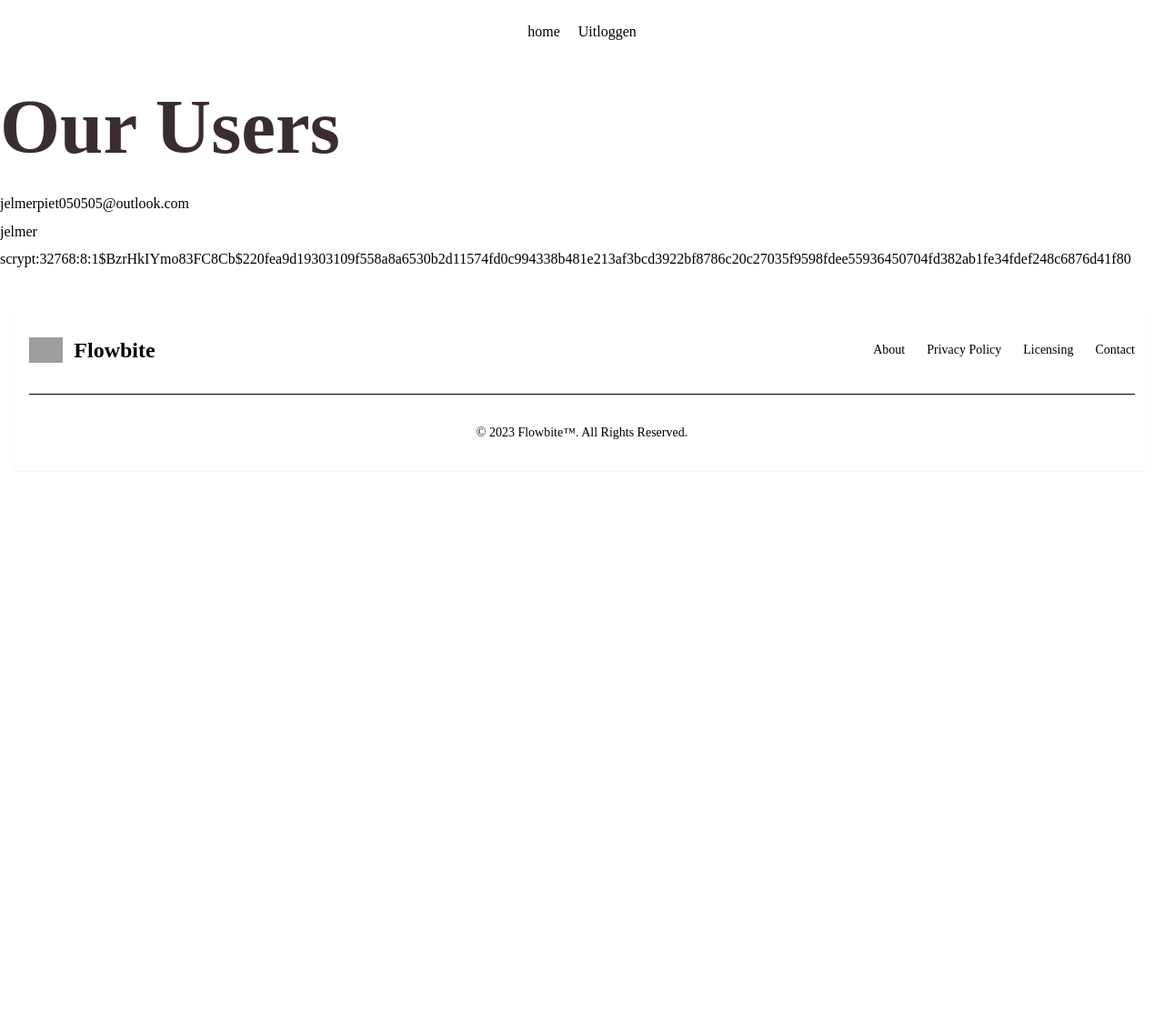
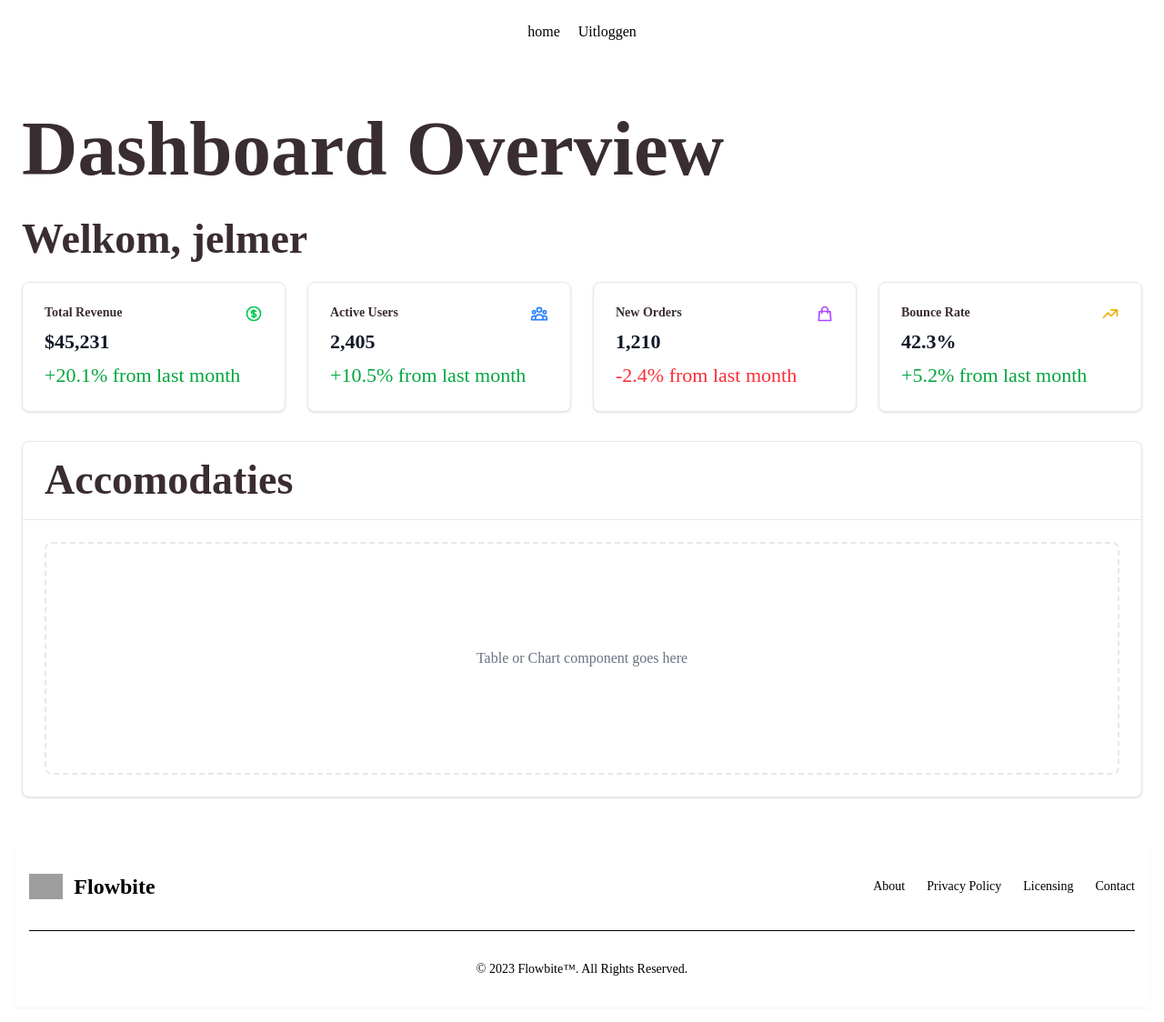
Before and after one commit to jelmer05/webtechnologie-project, a Flask app: page /dashboard in a window 1280 px wide. Shown: the whole page at 91% size. Before the commit the page ends 483 px from the top, so only its background shows below. Run offline with Flask 3, Linux system fonts and the light colour scheme; a user stored in the database is signed in; data comes from the database, SQL or seed files in the repository; grey boxes are pictures that could not be loaded.

Commit message:
wip dashboard layout

```diff
--- a/app.py
+++ b/app.py
@@ -15,7 +15,7 @@ def indexRoute():
 @login_required
 def dashboard():
     users = User.query.all()
-    return render_template("toon_users.html", users=users)
+    return render_template("dashboard.html", user=users)
 
 @app.route("/logout")
 @login_required
--- a/webtech/static/dist/output.css
+++ b/webtech/static/dist/output.css
@@ -7,18 +7,42 @@
       "Segoe UI Emoji", "Segoe UI Symbol", "Noto Color Emoji";
     --font-mono: ui-monospace, SFMono-Regular, Menlo, Monaco, Consolas, "Liberation Mono",
       "Courier New", monospace;
+    --color-red-500: oklch(63.7% 0.237 25.331);
     --color-orange-400: oklch(75% 0.183 55.934);
+    --color-yellow-500: oklch(79.5% 0.184 86.047);
+    --color-green-500: oklch(72.3% 0.219 149.579);
+    --color-green-600: oklch(62.7% 0.194 149.214);
+    --color-blue-50: oklch(97% 0.014 254.604);
+    --color-blue-500: oklch(62.3% 0.214 259.815);
+    --color-blue-600: oklch(54.6% 0.245 262.881);
+    --color-blue-700: oklch(48.8% 0.243 264.376);
+    --color-purple-500: oklch(62.7% 0.265 303.9);
+    --color-gray-100: oklch(96.7% 0.003 264.542);
+    --color-gray-200: oklch(92.8% 0.006 264.531);
+    --color-gray-300: oklch(87.2% 0.01 258.338);
+    --color-gray-400: oklch(70.7% 0.022 261.325);
+    --color-gray-500: oklch(55.1% 0.027 264.364);
+    --color-gray-600: oklch(44.6% 0.03 256.802);
+    --color-gray-700: oklch(37.3% 0.034 259.733);
+    --color-gray-900: oklch(21% 0.034 264.665);
+    --color-white: #fff;
     --spacing: 0.25rem;
     --breakpoint-xl: 80rem;
     --text-sm: 0.875rem;
     --text-sm--line-height: calc(1.25 / 0.875);
+    --text-lg: 1.125rem;
+    --text-lg--line-height: calc(1.75 / 1.125);
     --text-2xl: 1.5rem;
     --text-2xl--line-height: calc(2 / 1.5);
+    --text-3xl: 1.875rem;
+    --text-3xl--line-height: calc(2.25 / 1.875);
     --text-8xl: 6rem;
     --text-8xl--line-height: 1;
     --font-weight-medium: 500;
     --font-weight-semibold: 600;
     --font-weight-bold: 700;
+    --radius-md: 0.375rem;
+    --radius-lg: 0.5rem;
     --default-font-family: var(--font-sans);
     --default-mono-font-family: var(--font-mono);
     --color-lichtGeel: #fef3e2;
@@ -173,8 +197,20 @@
   }
 }
 @layer utilities {
+  .absolute {
+    position: absolute;
+  }
+  .relative {
+    position: relative;
+  }
   .static {
     position: static;
+  }
+  .inset-y-0 {
+    inset-block: calc(var(--spacing) * 0);
+  }
+  .left-0 {
+    left: calc(var(--spacing) * 0);
   }
   .m-4 {
     margin: calc(var(--spacing) * 4);
@@ -188,11 +224,23 @@
   .me-4 {
     margin-inline-end: calc(var(--spacing) * 4);
   }
+  .mt-2 {
+    margin-top: calc(var(--spacing) * 2);
+  }
+  .mr-3 {
+    margin-right: calc(var(--spacing) * 3);
+  }
+  .mr-4 {
+    margin-right: calc(var(--spacing) * 4);
+  }
   .mb-4 {
     margin-bottom: calc(var(--spacing) * 4);
   }
   .mb-6 {
     margin-bottom: calc(var(--spacing) * 6);
+  }
+  .mb-8 {
+    margin-bottom: calc(var(--spacing) * 8);
   }
   .block {
     display: block;
@@ -200,14 +248,38 @@
   .flex {
     display: flex;
   }
+  .grid {
+    display: grid;
+  }
+  .hidden {
+    display: none;
+  }
+  .h-5 {
+    height: calc(var(--spacing) * 5);
+  }
+  .h-6 {
+    height: calc(var(--spacing) * 6);
+  }
   .h-7 {
     height: calc(var(--spacing) * 7);
+  }
+  .h-8 {
+    height: calc(var(--spacing) * 8);
+  }
+  .h-16 {
+    height: calc(var(--spacing) * 16);
+  }
+  .h-64 {
+    height: calc(var(--spacing) * 64);
   }
   .h-auto {
     height: auto;
   }
   .h-full {
     height: 100%;
+  }
+  .h-screen {
+    height: 100vh;
   }
   .min-h-\[300px\] {
     min-height: 300px;
@@ -218,14 +290,26 @@
   .w-3\/5 {
     width: calc(3/5 * 100%);
   }
+  .w-5 {
+    width: calc(var(--spacing) * 5);
+  }
   .w-5\/12 {
     width: calc(5/12 * 100%);
+  }
+  .w-6 {
+    width: calc(var(--spacing) * 6);
   }
   .w-7\/12 {
     width: calc(7/12 * 100%);
   }
+  .w-8 {
+    width: calc(var(--spacing) * 8);
+  }
   .w-20 {
     width: calc(var(--spacing) * 20);
+  }
+  .w-64 {
+    width: calc(var(--spacing) * 64);
   }
   .w-fit {
     width: fit-content;
@@ -238,6 +322,15 @@
   }
   .max-w-screen-xl {
     max-width: var(--breakpoint-xl);
+  }
+  .flex-1 {
+    flex: 1;
+  }
+  .flex-shrink-0 {
+    flex-shrink: 0;
+  }
+  .grid-cols-1 {
+    grid-template-columns: repeat(1, minmax(0, 1fr));
   }
   .flex-col {
     flex-direction: column;
@@ -260,11 +353,21 @@
   .gap-5 {
     gap: calc(var(--spacing) * 5);
   }
+  .gap-6 {
+    gap: calc(var(--spacing) * 6);
+  }
   .gap-8 {
     gap: calc(var(--spacing) * 8);
   }
   .gap-16\.25 {
     gap: calc(var(--spacing) * 16.25);
+  }
+  .space-y-1 {
+    :where(& > :not(:last-child)) {
+      --tw-space-y-reverse: 0;
+      margin-block-start: calc(calc(var(--spacing) * 1) * var(--tw-space-y-reverse));
+      margin-block-end: calc(calc(var(--spacing) * 1) * calc(1 - var(--tw-space-y-reverse)));
+    }
   }
   .space-x-3 {
     :where(& > :not(:last-child)) {
@@ -273,11 +376,68 @@
       margin-inline-end: calc(calc(var(--spacing) * 3) * calc(1 - var(--tw-space-x-reverse)));
     }
   }
+  .space-x-4 {
+    :where(& > :not(:last-child)) {
+      --tw-space-x-reverse: 0;
+      margin-inline-start: calc(calc(var(--spacing) * 4) * var(--tw-space-x-reverse));
+      margin-inline-end: calc(calc(var(--spacing) * 4) * calc(1 - var(--tw-space-x-reverse)));
+    }
+  }
   .self-center {
     align-self: center;
   }
+  .overflow-hidden {
+    overflow: hidden;
+  }
+  .overflow-y-auto {
+    overflow-y: auto;
+  }
+  .rounded-full {
+    border-radius: calc(infinity * 1px);
+  }
+  .rounded-lg {
+    border-radius: var(--radius-lg);
+  }
+  .rounded-md {
+    border-radius: var(--radius-md);
+  }
+  .border {
+    border-style: var(--tw-border-style);
+    border-width: 1px;
+  }
+  .border-2 {
+    border-style: var(--tw-border-style);
+    border-width: 2px;
+  }
+  .border-r {
+    border-right-style: var(--tw-border-style);
+    border-right-width: 1px;
+  }
+  .border-b {
+    border-bottom-style: var(--tw-border-style);
+    border-bottom-width: 1px;
+  }
+  .border-dashed {
+    --tw-border-style: dashed;
+    border-style: dashed;
+  }
+  .border-gray-200 {
+    border-color: var(--color-gray-200);
+  }
+  .border-gray-300 {
+    border-color: var(--color-gray-300);
+  }
+  .bg-blue-50 {
+    background-color: var(--color-blue-50);
+  }
+  .bg-blue-600 {
+    background-color: var(--color-blue-600);
+  }
   .bg-lichtGeel {
     background-color: var(--color-lichtGeel);
+  }
+  .bg-white {
+    background-color: var(--color-white);
   }
   .object-fill {
     object-fit: fill;
@@ -285,22 +445,57 @@
   .p-4 {
     padding: calc(var(--spacing) * 4);
   }
+  .p-6 {
+    padding: calc(var(--spacing) * 6);
+  }
   .p-12 {
     padding: calc(var(--spacing) * 12);
+  }
+  .px-3 {
+    padding-inline: calc(var(--spacing) * 3);
+  }
+  .px-6 {
+    padding-inline: calc(var(--spacing) * 6);
   }
   .px-12 {
     padding-inline: calc(var(--spacing) * 12);
   }
+  .py-2 {
+    padding-block: calc(var(--spacing) * 2);
+  }
+  .py-4 {
+    padding-block: calc(var(--spacing) * 4);
+  }
   .py-5 {
     padding-block: calc(var(--spacing) * 5);
+  }
+  .pr-4 {
+    padding-right: calc(var(--spacing) * 4);
+  }
+  .pb-5 {
+    padding-bottom: calc(var(--spacing) * 5);
+  }
+  .pl-3 {
+    padding-left: calc(var(--spacing) * 3);
+  }
+  .pl-10 {
+    padding-left: calc(var(--spacing) * 10);
   }
   .text-2xl {
     font-size: var(--text-2xl);
     line-height: var(--tw-leading, var(--text-2xl--line-height));
   }
+  .text-3xl {
+    font-size: var(--text-3xl);
+    line-height: var(--tw-leading, var(--text-3xl--line-height));
+  }
   .text-8xl\! {
     font-size: var(--text-8xl) !important;
     line-height: var(--tw-leading, var(--text-8xl--line-height)) !important;
+  }
+  .text-lg {
+    font-size: var(--text-lg);
+    line-height: var(--tw-leading, var(--text-lg--line-height));
   }
   .text-sm {
     font-size: var(--text-sm);
@@ -321,18 +516,104 @@
   .whitespace-nowrap {
     white-space: nowrap;
   }
+  .text-blue-500 {
+    color: var(--color-blue-500);
+  }
+  .text-blue-600 {
+    color: var(--color-blue-600);
+  }
+  .text-blue-700 {
+    color: var(--color-blue-700);
+  }
+  .text-gray-400 {
+    color: var(--color-gray-400);
+  }
+  .text-gray-500 {
+    color: var(--color-gray-500);
+  }
+  .text-gray-600 {
+    color: var(--color-gray-600);
+  }
+  .text-gray-900 {
+    color: var(--color-gray-900);
+  }
+  .text-green-500 {
+    color: var(--color-green-500);
+  }
+  .text-green-600 {
+    color: var(--color-green-600);
+  }
   .text-orange-400 {
     color: var(--color-orange-400);
+  }
+  .text-purple-500 {
+    color: var(--color-purple-500);
+  }
+  .text-red-500 {
+    color: var(--color-red-500);
+  }
+  .text-white {
+    color: var(--color-white);
+  }
+  .text-yellow-500 {
+    color: var(--color-yellow-500);
+  }
+  .shadow-sm {
+    --tw-shadow: 0 1px 3px 0 var(--tw-shadow-color, rgb(0 0 0 / 0.1)), 0 1px 2px -1px var(--tw-shadow-color, rgb(0 0 0 / 0.1));
+    box-shadow: var(--tw-inset-shadow), var(--tw-inset-ring-shadow), var(--tw-ring-offset-shadow), var(--tw-ring-shadow), var(--tw-shadow);
   }
   .shadow-xs {
     --tw-shadow: 0 1px 2px 0 var(--tw-shadow-color, rgb(0 0 0 / 0.05));
     box-shadow: var(--tw-inset-shadow), var(--tw-inset-ring-shadow), var(--tw-ring-offset-shadow), var(--tw-ring-shadow), var(--tw-shadow);
+  }
+  .hover\:bg-gray-100 {
+    &:hover {
+      @media (hover: hover) {
+        background-color: var(--color-gray-100);
+      }
+    }
+  }
+  .hover\:text-gray-700 {
+    &:hover {
+      @media (hover: hover) {
+        color: var(--color-gray-700);
+      }
+    }
+  }
+  .hover\:text-gray-900 {
+    &:hover {
+      @media (hover: hover) {
+        color: var(--color-gray-900);
+      }
+    }
   }
   .hover\:underline {
     &:hover {
       @media (hover: hover) {
         text-decoration-line: underline;
       }
+    }
+  }
+  .focus\:border-transparent {
+    &:focus {
+      border-color: transparent;
+    }
+  }
+  .focus\:ring-2 {
+    &:focus {
+      --tw-ring-shadow: var(--tw-ring-inset,) 0 0 0 calc(2px + var(--tw-ring-offset-width)) var(--tw-ring-color, currentcolor);
+      box-shadow: var(--tw-inset-shadow), var(--tw-inset-ring-shadow), var(--tw-ring-offset-shadow), var(--tw-ring-shadow), var(--tw-shadow);
+    }
+  }
+  .focus\:ring-blue-500 {
+    &:focus {
+      --tw-ring-color: var(--color-blue-500);
+    }
+  }
+  .focus\:outline-none {
+    &:focus {
+      --tw-outline-style: none;
+      outline-style: none;
     }
   }
   .sm\:mx-auto {
@@ -343,6 +624,11 @@
   .sm\:mb-0 {
     @media (width >= 40rem) {
       margin-bottom: calc(var(--spacing) * 0);
+    }
+  }
+  .sm\:block {
+    @media (width >= 40rem) {
+      display: block;
     }
   }
   .sm\:flex {
@@ -370,9 +656,24 @@
       margin-inline-end: calc(var(--spacing) * 6);
     }
   }
+  .md\:flex {
+    @media (width >= 48rem) {
+      display: flex;
+    }
+  }
+  .md\:hidden {
+    @media (width >= 48rem) {
+      display: none;
+    }
+  }
   .md\:w-1\/2 {
     @media (width >= 48rem) {
       width: calc(1/2 * 100%);
+    }
+  }
+  .md\:grid-cols-2 {
+    @media (width >= 48rem) {
+      grid-template-columns: repeat(2, minmax(0, 1fr));
     }
   }
   .md\:py-8 {
@@ -400,6 +701,11 @@
       width: calc(2/3 * 100%);
     }
   }
+  .lg\:grid-cols-4 {
+    @media (width >= 64rem) {
+      grid-template-columns: repeat(4, minmax(0, 1fr));
+    }
+  }
   .lg\:flex-row {
     @media (width >= 64rem) {
       flex-direction: row;
@@ -415,7 +721,7 @@
 }
 @import url("https://fonts.googleapis.com/css2?family=Playfair+Display:ital,wght@0,400..900;1,400..900&family=Poppins:ital,wght@0,100;0,200;0,300;0,400;0,500;0,600;0,700;0,800;0,900;1,100;1,200;1,300;1,400;1,500;1,600;1,700;1,800;1,900&display=swap");
 body {
-  font-family: Poppins;
+  font-family: "Playfair Display";
   line-height: 193%;
 }
 h1, h2, h3 {
@@ -466,10 +772,20 @@ button.button-stroke:hover {
   color: white;
   opacity: 90%;
 }
+@property --tw-space-y-reverse {
+  syntax: "*";
+  inherits: false;
+  initial-value: 0;
+}
 @property --tw-space-x-reverse {
   syntax: "*";
   inherits: false;
   initial-value: 0;
+}
+@property --tw-border-style {
+  syntax: "*";
+  inherits: false;
+  initial-value: solid;
 }
 @property --tw-font-weight {
   syntax: "*";
@@ -543,7 +859,9 @@ button.button-stroke:hover {
 @layer properties {
   @supports ((-webkit-hyphens: none) and (not (margin-trim: inline))) or ((-moz-orient: inline) and (not (color:rgb(from red r g b)))) {
     *, ::before, ::after, ::backdrop {
+      --tw-space-y-reverse: 0;
       --tw-space-x-reverse: 0;
+      --tw-border-style: solid;
       --tw-font-weight: initial;
       --tw-shadow: 0 0 #0000;
       --tw-shadow-color: initial;
--- a/webtech/static/src/input.css
+++ b/webtech/static/src/input.css
@@ -12,7 +12,8 @@
 @import url("https://fonts.googleapis.com/css2?family=Playfair+Display:ital,wght@0,400..900;1,400..900&family=Poppins:ital,wght@0,100;0,200;0,300;0,400;0,500;0,600;0,700;0,800;0,900;1,100;1,200;1,300;1,400;1,500;1,600;1,700;1,800;1,900&display=swap");
 
 body {
-  font-family: Poppins;
+  font-family: "Playfair Display";
+
   line-height: 193%;
   /* 34.74px */
 }
--- a/webtech/templates/dashboard.html
+++ b/webtech/templates/dashboard.html
@@ -1,5 +1,69 @@
 {% extends "base.html" %} {% block content %}
-<div class="jumbotron">
-  <p>Gefeliciteerd! Inloggen gelukt!</p>
-</div>
+
+    <div class="flex h-screen overflow-hidden">
+
+
+        <main class="flex-1 flex flex-col overflow-hidden">
+
+
+            <div class="flex-1 overflow-y-auto p-6">
+
+                <h1 class="text-2xl font-bold text-gray-900 mb-6">Dashboard Overview</h1>
+          <h2 class="pb-5">Welkom, {{current_user.username}}</h2>
+
+                <div class="grid grid-cols-1 md:grid-cols-2 lg:grid-cols-4 gap-6 mb-8">
+                    <div class="bg-white rounded-lg border border-gray-200 p-6 shadow-sm">
+                        <div class="flex items-center justify-between">
+                            <h3 class="text-sm font-medium text-gray-500">Total Revenue</h3>
+                            <svg class="w-5 h-5 text-green-500" fill="none" stroke="currentColor" viewBox="0 0 24 24"><path stroke-linecap="round" stroke-linejoin="round" stroke-width="2" d="M12 8c-1.657 0-3 .895-3 2s1.343 2 3 2 3 .895 3 2-1.343 2-3 2m0-8c1.11 0 2.08.402 2.599 1M12 8V7m0 1v8m0 0v1m0-1c-1.11 0-2.08-.402-2.599-1M21 12a9 9 0 11-18 0 9 9 0 0118 0z"></path></svg>
+                        </div>
+                        <p class="text-3xl font-bold text-gray-900 mt-2">$45,231</p>
+                        <p class="text-sm text-green-600 mt-2 font-medium">+20.1% from last month</p>
+                    </div>
+
+                    <div class="bg-white rounded-lg border border-gray-200 p-6 shadow-sm">
+                        <div class="flex items-center justify-between">
+                            <h3 class="text-sm font-medium text-gray-500">Active Users</h3>
+                            <svg class="w-5 h-5 text-blue-500" fill="none" stroke="currentColor" viewBox="0 0 24 24"><path stroke-linecap="round" stroke-linejoin="round" stroke-width="2" d="M17 20h5v-2a3 3 0 00-5.356-1.857M17 20H7m10 0v-2c0-.656-.126-1.283-.356-1.857M7 20H2v-2a3 3 0 015.356-1.857M7 20v-2c0-.656.126-1.283.356-1.857m0 0a5.002 5.002 0 019.288 0M15 7a3 3 0 11-6 0 3 3 0 016 0zm6 3a2 2 0 11-4 0 2 2 0 014 0zM7 10a2 2 0 11-4 0 2 2 0 014 0z"></path></svg>
+                        </div>
+                        <p class="text-3xl font-bold text-gray-900 mt-2">2,405</p>
+                        <p class="text-sm text-green-600 mt-2 font-medium">+10.5% from last month</p>
+                    </div>
+
+                    <div class="bg-white rounded-lg border border-gray-200 p-6 shadow-sm">
+                        <div class="flex items-center justify-between">
+                            <h3 class="text-sm font-medium text-gray-500">New Orders</h3>
+                            <svg class="w-5 h-5 text-purple-500" fill="none" stroke="currentColor" viewBox="0 0 24 24"><path stroke-linecap="round" stroke-linejoin="round" stroke-width="2" d="M16 11V7a4 4 0 00-8 0v4M5 9h14l1 12H4L5 9z"></path></svg>
+                        </div>
+                        <p class="text-3xl font-bold text-gray-900 mt-2">1,210</p>
+                        <p class="text-sm text-red-500 mt-2 font-medium">-2.4% from last month</p>
+                    </div>
+
+                    <div class="bg-white rounded-lg border border-gray-200 p-6 shadow-sm">
+                        <div class="flex items-center justify-between">
+                            <h3 class="text-sm font-medium text-gray-500">Bounce Rate</h3>
+                            <svg class="w-5 h-5 text-yellow-500" fill="none" stroke="currentColor" viewBox="0 0 24 24"><path stroke-linecap="round" stroke-linejoin="round" stroke-width="2" d="M13 7h8m0 0v8m0-8l-8 8-4-4-6 6"></path></svg>
+                        </div>
+                        <p class="text-3xl font-bold text-gray-900 mt-2">42.3%</p>
+                        <p class="text-sm text-green-600 mt-2 font-medium">+5.2% from last month</p>
+                    </div>
+                </div>
+
+                <div class="bg-white rounded-lg border border-gray-200 shadow-sm">
+                    <div class="px-6 py-4 border-b border-gray-200">
+                        <h2 class="text-lg font-medium text-gray-900">Accomodaties</h2>
+                    </div>
+                    <div class="p-6">
+                        <div class="h-64 border-2 border-dashed border-gray-200 rounded-lg flex items-center justify-center text-gray-500">
+                            Table or Chart component goes here
+                        </div>
+                    </div>
+                </div>
+
+            </div>
+        </main>
+
+    </div>
+
+
 {% endblock %}
```
